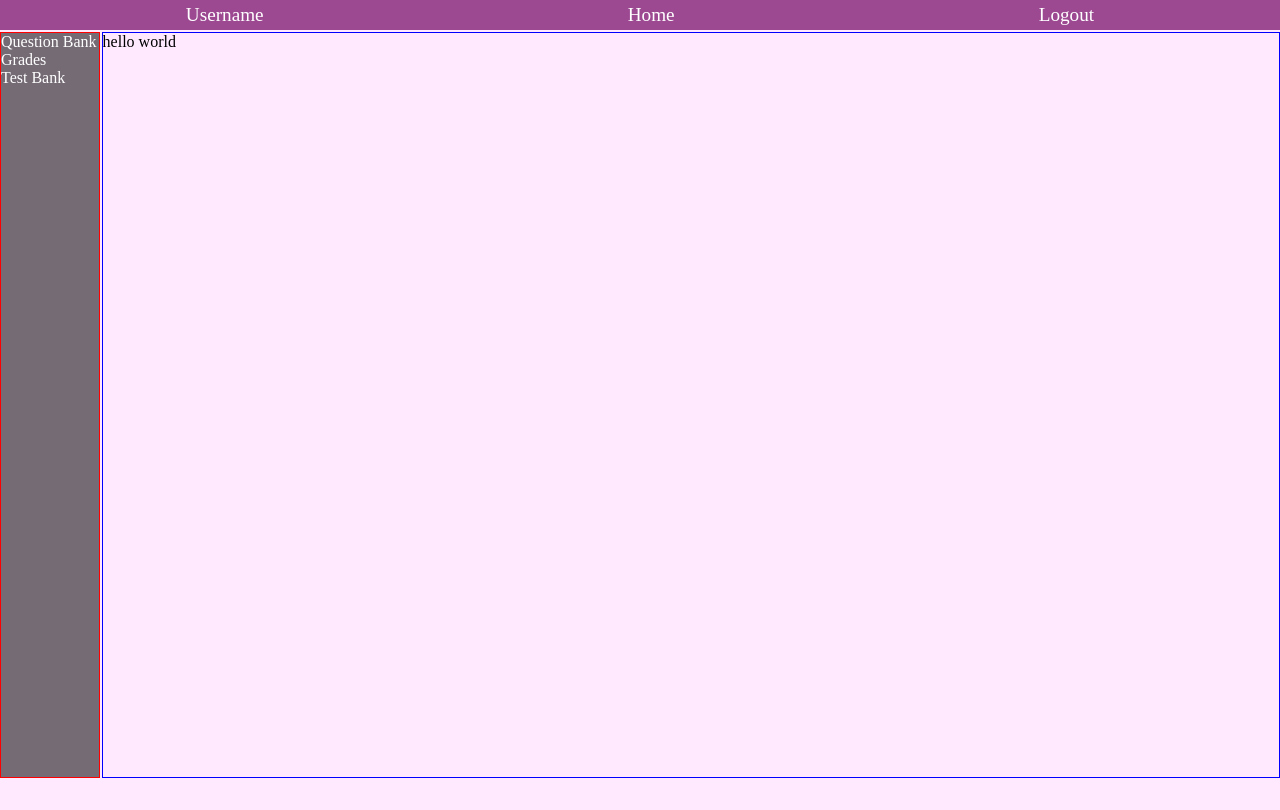
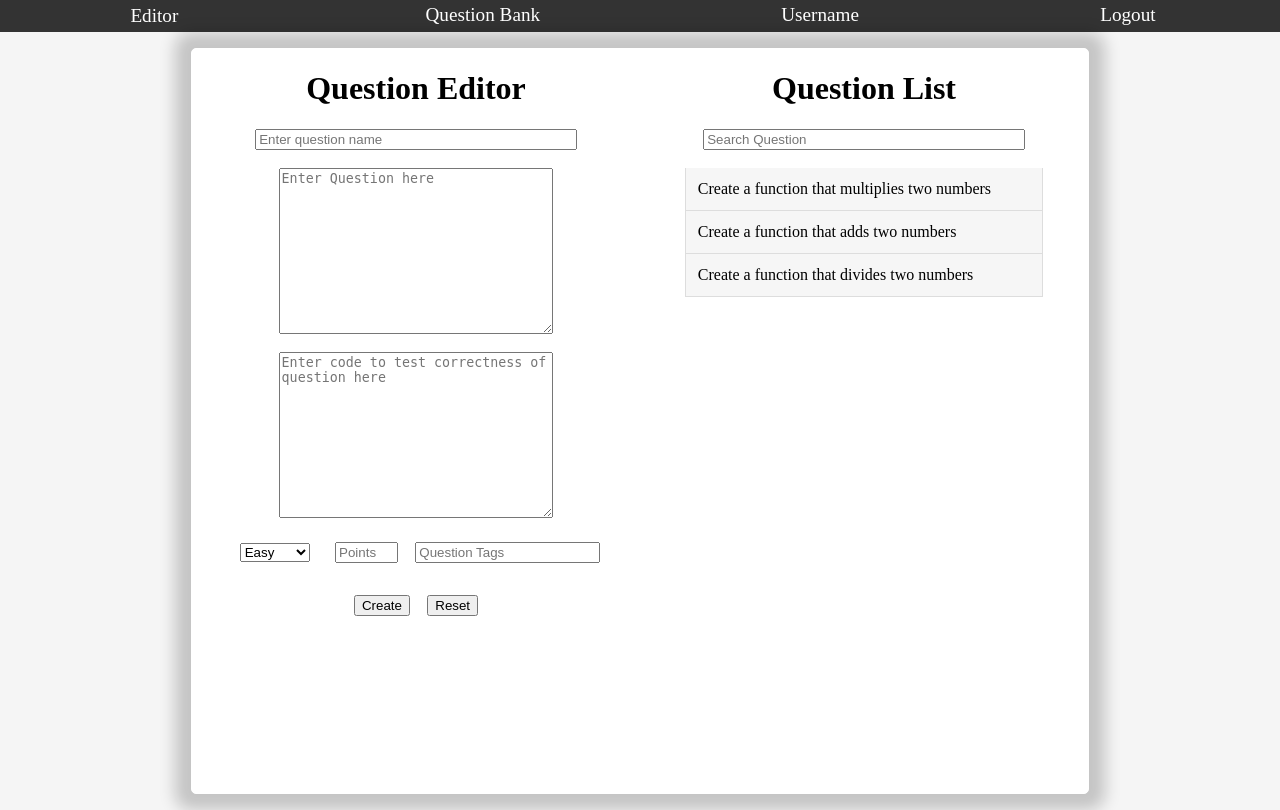
Before and after one commit to AndersonReyes/coolproject, a PHP site: page /frontend/views/homepageInstructor.php in a window 1280 px wide. Before the commit the page ends 778 px from the top, so only its background shows below. Run offline with PHP 8.4, Linux system fonts and the light colour scheme.

Commit message:
Created the basic look of the question bank component.
The utils.js file will contain all the functions we need for the html forms and will use a php file to send curl to the middle end. Next is to create the functionality of the web page before curl to backend

```diff
--- a/frontend/components/header.php
+++ b/frontend/components/header.php
@@ -1,5 +1,19 @@
 <div class="header">
-    <div class="header-item" id="username">Username</div>
-    <div class="header-item" id="current-page"><?php echo $current_page?></div>
-    <div class="header-item" id="logout">Logout</div>
+
+    <div class="navbar">
+        <div class="dropdown nav-item" id="editor-mode">
+            <button class="dropbtn">Editor</button>
+
+            <div class="dropdown-content">
+                <a href="#">Quenstion Editor</a>
+                <a href="#">Test Editor</a>
+                <a href="#">View Grades</a>
+            </div>
+        </div>
+
+
+        <a class="nav-item" id="current-page"><?php echo $current_page?></a>
+        <a href="#" class="nav-item" id="username">Username</a>
+        <a class="nav-item" id="logout">Logout</a>
+    </div>
 </div>
--- /dev/null
+++ b/frontend/components/question_bank.php
@@ -0,0 +1,42 @@
+<div class="question-bank-container container">
+    <div class="editor-content" id="question-editor">
+        <h1>Question Editor</h1>
+        <input type="text" class="text-input" id="question-name-input" placeholder="Enter question name" id="question-name-input"><br>
+
+        <textarea class="textarea-input" placeholder="Enter Question here" id="question-description"></textarea><br>
+
+        <textarea class="textarea-input" placeholder="Enter code to test correctness of question here" id="question-testcorrectness-area"></textarea><br>
+
+        <div class="horizontal-btn-group">
+            <!-- TODO: Create a difficulty dropdown here with medium, easy, hard -->
+            <div id="difficulty-rank">
+                <select>
+                    <option value="easy">Easy</option>
+                    <option value="medium">Medium</option>
+                    <option value="hard">Hard</option>
+                </select>
+            </div>
+
+            <input type="number" placeholder="Points" style="width: 55px">
+            <input type="text" placeholder="Question Tags">
+        </div><br>
+
+        <div class="horizontal-btn-group">
+            <button>Create</button>
+            <button>Reset</button>
+        </div>
+
+    </div>
+
+    <div class="editor-content" id="question-list-container">
+        <h1>Question List</h1>
+
+        <input type="text" class="text-input" id="question-list-seach-box" placeholder="Search Question" onkeyup="search_query(this.value.toLowerCase(), 'question-list')"><br>
+        <ul id="question-list">
+            <li><a>Create a function that multiplies two numbers</a></li>
+            <li><a>Create a function that adds two numbers</a></li>
+            <li><a>Create a function that divides two numbers</a></li>
+        </ul>
+    </div>
+
+</div>
--- a/frontend/css/home.css
+++ /dev/null
@@ -1,15 +0,0 @@
-.app {
-    display: grid;
-    grid-template-columns: 100px 1fr;
-    grid-gap: .1em;
-}
-
-.side-nav {
-    border: 1px solid red;
-    height: 93vh;
-}
-
-.content {
-    border: 1px solid blue;
-    height: 93vh;
-}
--- a/frontend/css/style.css
+++ b/frontend/css/style.css
@@ -1,21 +1,150 @@
 body {
     margin: 0;
-    background-color: #FFE9FE;
-
+    background-color: whitesmoke;
 }
 
+.app {
+    /* padding: 1em; */
+    display: flex;
+    justify-content: center;
+    margin: 1em 0;
+}
 
 .header {
     font-size: 1.2em;
-    background-color: #9C4992;
-    color: #FFF;
-    display: flex;
-    justify-content: space-around;
+    background-color: #333;
+    color: white;
     margin-bottom: .1em;
     padding: 0.2em;
 }
 
-.side-nav {
-    color: #FFF;
-    background-color: #756B75;
+.navbar {
+    display: flex;
+    justify-content: space-around;
 }
+
+
+/* Links inside the navbar */
+.navbar a {
+    color: white;
+    text-decoration: none;
+}
+
+/* Dropdown button */
+.dropdown .dropbtn {
+    font-size: 1em;
+    border: none;
+    outline: none;
+    color: inherit;
+    background-color: inherit;
+    font-family: inherit; /* Important for vertical align on mobile phones */
+    margin: 0; /* Important for vertical align on mobile phones */
+}
+
+/* Add a red white color to navbar links on hover */
+.nav-item:hover, .nav-item button:hover, .dropdown-content:hover {
+    background-color: white;
+    color: black;
+    border-radius: 5px;
+}
+
+/* Dropdown content (hidden by default) */
+.dropdown-content {
+    display: none;
+    position: absolute;
+    background-color: #f9f9f9;
+    border-radius: 5px;
+    min-width: 160px;
+    box-shadow: 0px 8px 16px 0px rgba(0,0,0,0.2);
+    z-index: 1;
+}
+
+/* Links inside the dropdown */
+.dropdown-content a {
+    float: none;
+    color: black;
+    padding: 12px 16px;
+    text-decoration: none;
+    display: block;
+    text-align: left;
+}
+
+/* Add a grey background color to dropdown links on hover */
+.dropdown-content a:hover {
+    background-color: #ddd;
+    color: black;
+
+}
+
+/* Show the dropdown menu on hover */
+.dropdown:hover .dropdown-content {
+    display: block;
+}
+
+.dropdown-arrow {
+    content: "\00D9";
+}
+
+.horizontal-btn-group * {
+    margin: .5em;
+    display: inline;
+}
+
+.container {
+    display: grid;
+    background-color: white;
+    border: 1px solid white;
+    box-shadow: 0 0 16px 16px rgba(0,0,0,0.2);
+    border-radius: 5px;
+    height: auto;
+    width: 70%;
+    height: 93vh;
+}
+
+.text-input {
+    width: 70%;
+}
+
+.editor-content .textarea-input {
+    width: 60%;
+    height: 12em;
+}
+
+
+/* ------------------------------------------------------------- */
+/* Question bank css */
+
+.question-bank-container {
+    grid-template-columns: 1fr 1fr;
+}
+
+.question-bank-container .editor-content {
+    /* border:1px solid blue; */
+    display: flex;
+    flex-direction: column;
+    align-items: center;
+    height: inherit;
+}
+
+#question-list {
+    list-style-type: none;
+    padding: 0;
+    margin: 0;
+    width: 80%;
+    overflow: auto;
+    height: 60%;
+}
+
+#question-list li a {
+    border: 1px solid #ddd;
+    margin-top: -1px;
+    background-color: #f6f6f6;
+    padding: 12px;
+    text-decoration: none;
+    color: black;
+    display: block;
+}
+
+#question-list li a:hover {
+    background-color: #eee;
+}
--- /dev/null
+++ b/frontend/js/utils.js
@@ -0,0 +1,12 @@
+function search_query(query, tag) {
+    var list_items = document.getElementById(tag).getElementsByTagName("li");
+    for (var item of list_items) {
+        // If query is not in list then hide it other wise display it
+        if (item.textContent.toLowerCase().indexOf(query) === -1) {
+            item.style.display = "none";
+        } else {
+            item.style.display = "";
+        }
+    }
+
+}
--- a/frontend/views/homepageInstructor.php
+++ b/frontend/views/homepageInstructor.php
@@ -1,4 +1,4 @@
-<?php $current_page = 'Home' ?>
+<?php $current_page = 'Question Bank' ?>
 
 <!DOCTYPE html>
 <html lang="en">
@@ -7,25 +7,19 @@
     <meta name="viewport" content="width=device-width, initial-scale=1.0">
     <meta http-equiv="X-UA-Compatible" content="ie=edge">
     <link href="../css/style.css" rel="stylesheet">
-    <link href="../css/home.css" rel="stylesheet">
     <title>Homepage</title>
 </head>
 <body>
 
-    <?php include_once("../components/header.php"); ?>
+    <?php include_once "../components/header.php"; ?>
 
     <div class="app">
-        <div class="side-nav">
-            <div class="nav-item" title="Question Bank" id="question-bank">Question Bank</div>
-            <div class="nav-item" title="Graded Tests" id="published-test">Grades</div>
-            <div class="nav-item" title="Created Testss" id="test-bank">Test Bank</div>
-        </div>
 
-        <div class="content">
-            hello world
-        </div>
+        <?php include_once "../components/question_bank.php"; ?>
     </div>
 
 
+    <script type="text/javascript" src="../js/utils.js"></script>
+
 </body>
 </html>
```
Also changed, not shown: frontend/components/sidebar.php (deleted).
